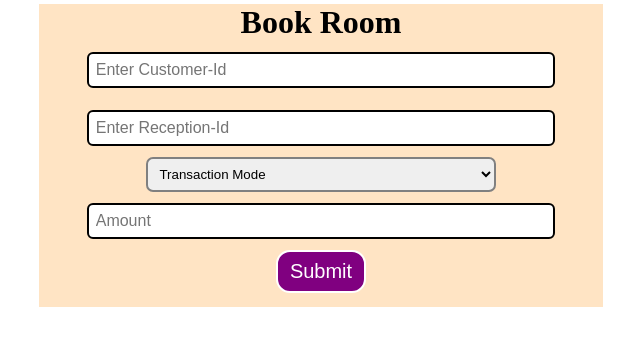
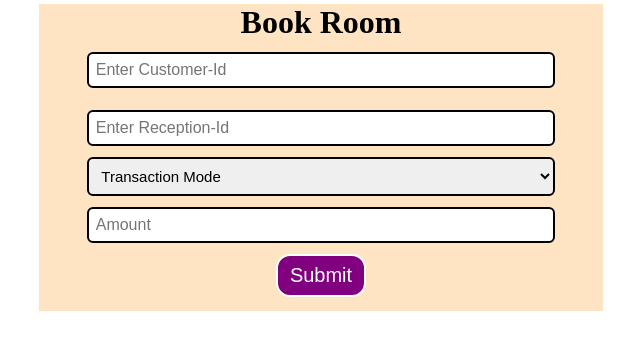
Before and after one commit to Nikhil-002/Hotel-Management-System, a PHP site: page / in a window 1280 px wide. Shown: the part 60-410 px from the top of the page, without its empty margins (319-959 px from the left). Run offline with PHP 8.4, Linux system fonts and the light colour scheme.

Commit message:
Update style.css

```diff
--- a/style.css
+++ b/style.css
@@ -51,10 +51,11 @@ a {
 }
 
 .dropdown {
-  padding: 7px;
-  width: 62%;
-  border: 2px solid grey;
-  border-radius: 7px;
+  width: 83%;
+  padding: 8px;
+  border: 2px solid black;
+  border-radius: 6px;
+  font-size: 15px;
 }
 .link {
   text-decoration: none;
```
